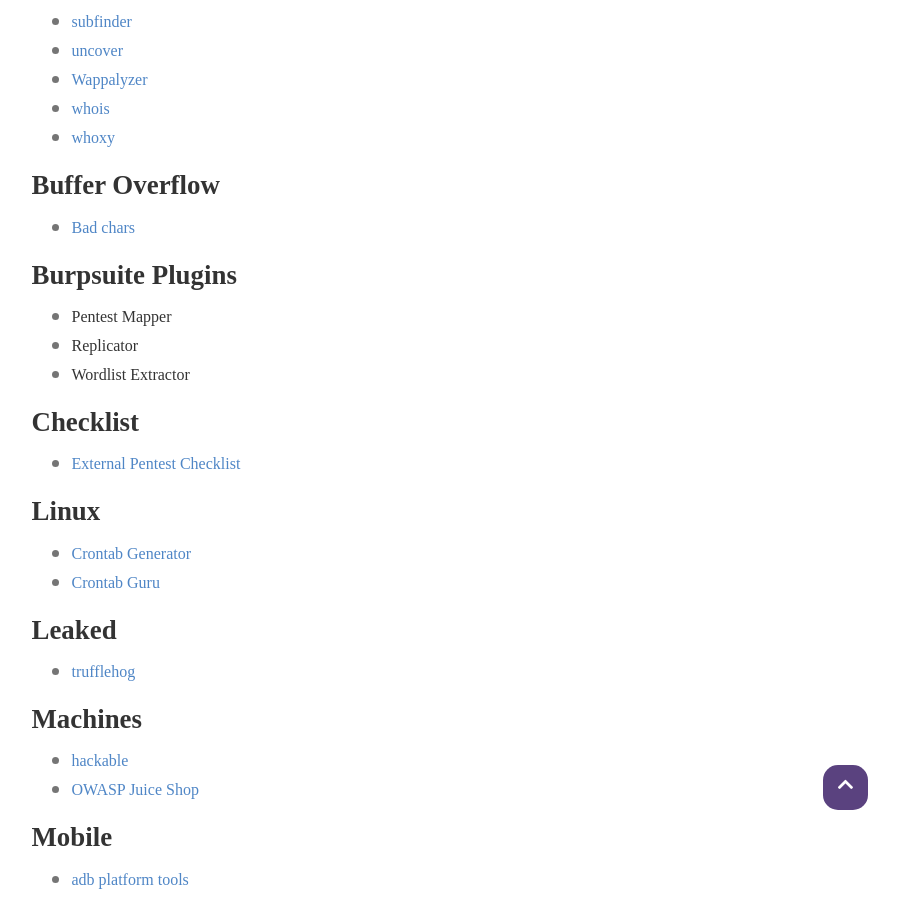
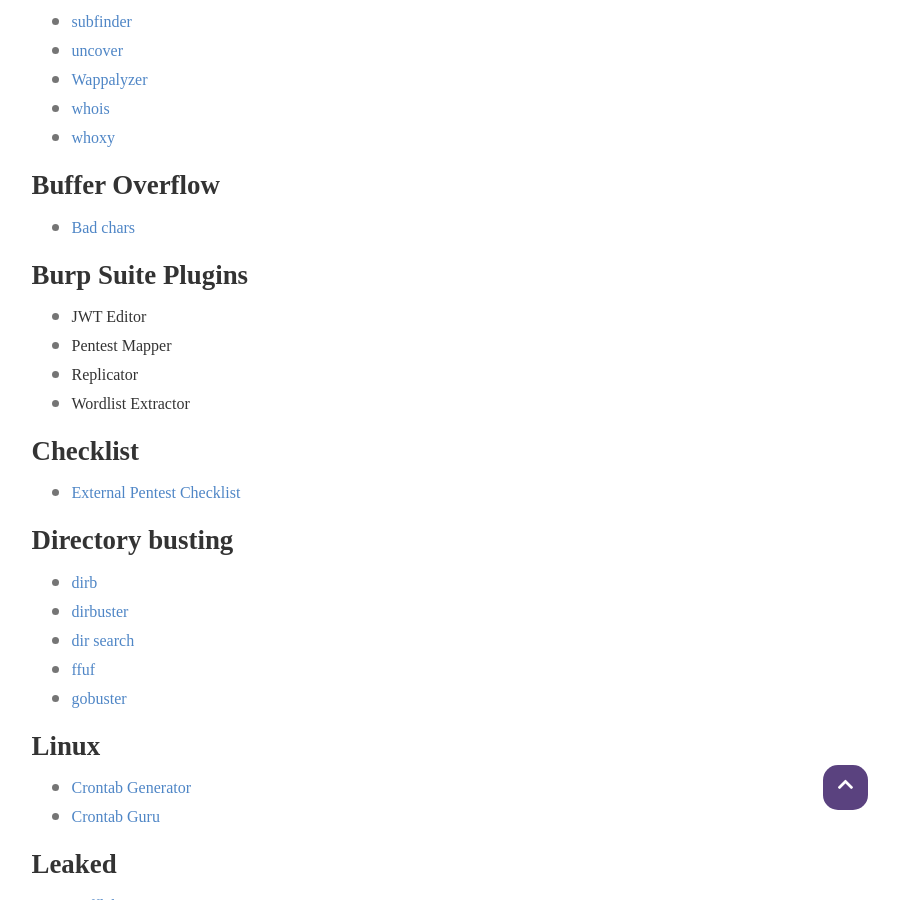
Before and after one commit to ptrckstuns/ptrckstuns.github.io, a Jekyll site: the page built from _posts/2023-01-18-cyber-tools.md, in a window 1280 px wide and 900 px high, scrolled down 776 px. Shown: the whole window, without its empty margins (220-1119 px from the left). Built offline with Jekyll 4.4.1, drawn with Linux system fonts in a browser that asks for light colours; nearby versions of some CDN libraries; some web fonts are replaced; comment, search, counter and statistics services are not loaded; some of the changed text lies outside the part shown.

Commit message:
Update 2023-01-18-cyber-tools.md
Changes:
- Added directory busting tools
- Added burpsuite plugins
- Added forensic tools

```diff
--- a/_posts/2023-01-18-cyber-tools.md
+++ b/_posts/2023-01-18-cyber-tools.md
@@ -31,13 +31,21 @@
 ## Buffer Overflow
 - [Bad chars](https://github.com/cytopia/badchars)
 
-## Burpsuite Plugins
+## Burp Suite Plugins
+- JWT Editor
 - Pentest Mapper
 - Replicator
 - Wordlist Extractor
 
 ## Checklist
 - [External Pentest Checklist](https://github.com/hmaverickadams/External-Pentest-Checklist)
+
+## Directory busting
+- [dirb](https://www.kali.org/tools/dirb/)
+- [dirbuster](https://www.kali.org/tools/dirbuster/)
+- [dir search](https://github.com/maurosoria/dirsearch)
+- [ffuf](https://github.com/ffuf/ffuf)
+- [gobuster](https://github.com/OJ/gobuster)
 
 ## Linux
 - [Crontab Generator](https://crontab-generator.org/)
```
Also changed, not shown: other parts of _posts/2023-01-18-cyber-tools.md (+11 -0 lines).
